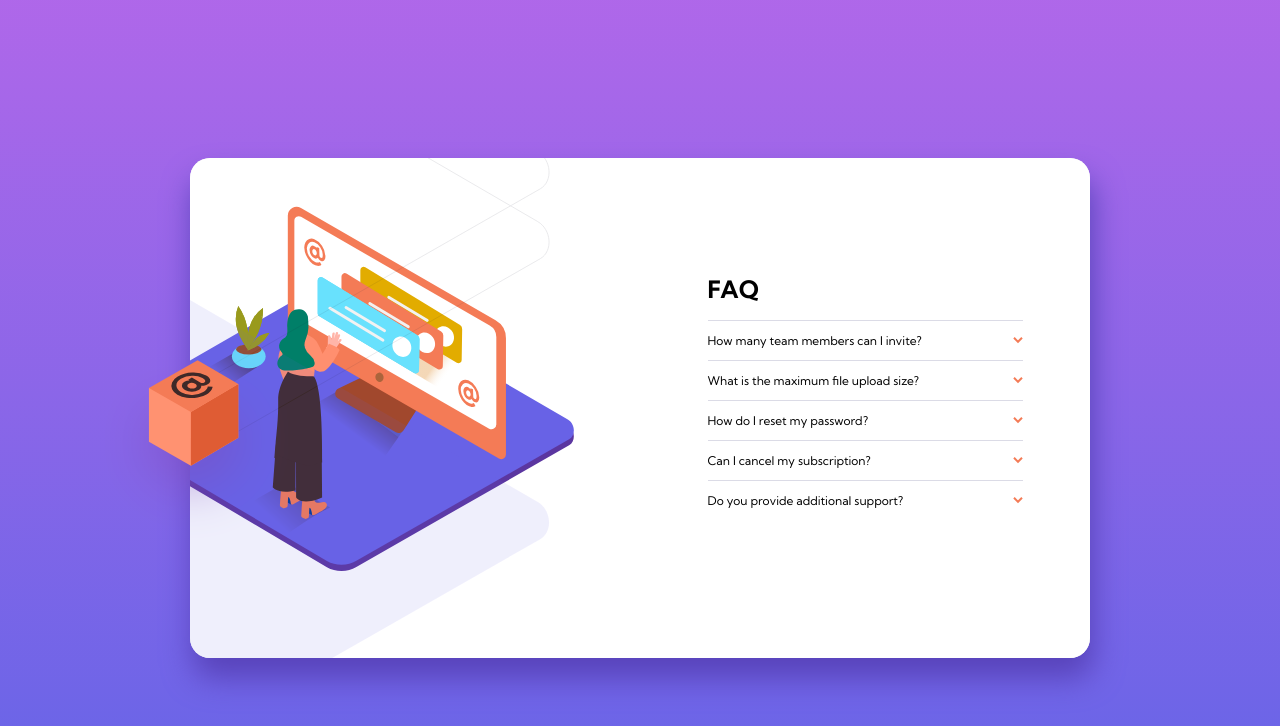
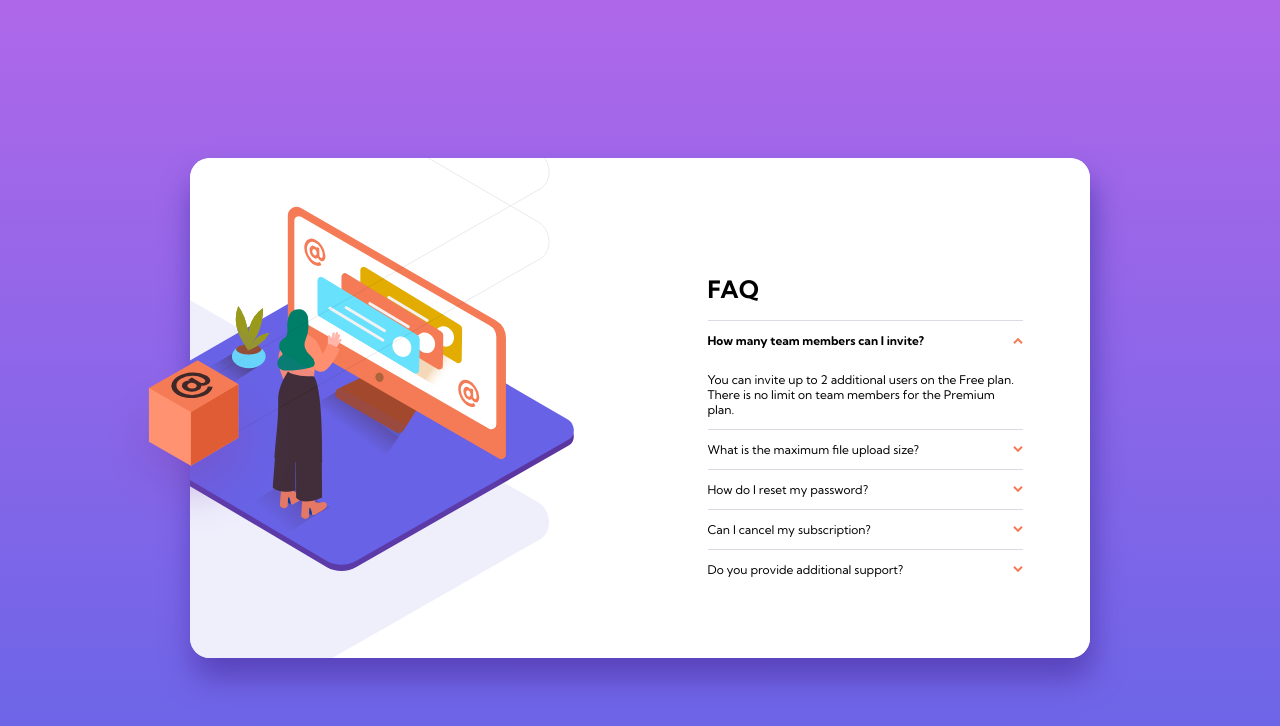
Before and after one commit to NarakornB/FAQ-accordion-card-HTML-CSS-Javascript, a plain HTML site: page index.html in a window 1280 px wide. Both pictures are taken after a click on the element "How many team members can I invite?". Drawn offline with Linux system fonts and the light colour scheme.

Commit message:
resvise R3

```diff
--- a/app.js
+++ b/app.js
@@ -29,10 +29,9 @@ function ShowElementsClicked(){
     document.body.addEventListener("click", function(event){
       const elementClassList = event.target.parentNode.classList;
 
-        // console.log(elementClassList.toString().startsWith('faq-')&&document.querySelector(`.${elementClassList.toString()} p:last-child`).style.display==="block")
-        // console.log(elementClassList.toString().startsWith('faq-')&&document.querySelector(`.${elementClassList.toString()} p:last-child`).style.display==="none")
-        // console.log(elementClassList.toString().startsWith('faq-')&&document.querySelector(`.${elementClassList.toString()} p:last-child`).style.display==="block")
-      if ( elementClassList.toString().startsWith('faq-')&&document.querySelector(`.${elementClassList.toString()} p:last-child`).style.display==="none"){
+        console.log(elementClassList)
+
+        if ( elementClassList.toString().startsWith('faq-')&&document.querySelector(`.${elementClassList.toString()} p:last-child`).style.display==="none"){
 
         // ShowElement Click
         document.querySelector(`.${elementClassList.toString()} p:last-child`).style.display="block"
--- a/index.html
+++ b/index.html
@@ -26,28 +26,29 @@
       <div class="FAQ">
         <h1>FAQ</h1>
         <div class="faq-1" >
-          <div><p>How many team members can I invite?</p><img src="images/icon-arrow-down.svg" alt=""></div>
-
+          <p>How many team members can I invite?</p>
+          <img src="images/icon-arrow-down.svg" alt="">
           <p>You can invite up to 2 additional users on the Free plan. There is no limit on team members for the Premium plan.</p>
         </div>
         <div class="faq-2" >
-          <div><p>What is the maximum file upload size?</p><img src="images/icon-arrow-down.svg" alt=""></div>
-
+          <p>What is the maximum file upload size?</p>
+          <img src="images/icon-arrow-down.svg" alt="">
           <p>No more than 2GB. All files in your account must fit your allotted storage space.</p>
         </div>
-
-        <div class="faq-3">
-          <div><p>How do I reset my password?</p><img src="images/icon-arrow-down.svg" alt=""></div>
-
+        <div class="faq-3" >
+          <p>How do I reset my password?</p>
+          <img src="images/icon-arrow-down.svg" alt="">
           <p>Click “Forgot password” from the login page or “Change password” from your profile page.A reset link will be emailed to you.</p>
         </div>
         <div class="faq-4">
-          <div><p>Can I cancel my subscription?</p><img src="images/icon-arrow-down.svg" alt=""></div>
+          <p>Can I cancel my subscription?</p>
+          <img src="images/icon-arrow-down.svg" alt="">
 
           <p>Yes! Send us a message and we’ll process your request no questions asked.</p>
         </div>
         <div class="faq-5">
-          <div><p>Do you provide additional support?</p><img src="images/icon-arrow-down.svg" alt=""></div>
+          <p>Do you provide additional support?</p>
+          <img src="images/icon-arrow-down.svg" alt="">
 
           <p>Chat and email support is available 24/7. Phone lines are open during normal business hours.</p>
         </div>
--- a/style.css
+++ b/style.css
@@ -81,17 +81,23 @@ body{
 
 
     }
-    .faq-1 div,.faq-2 div,.faq-3 div,.faq-4 div,.faq-5 div{
+    /* .faq-1{
         display: flex;
         flex-direction: row;
+        flex-wrap: wrap;
         align-items: center;
         justify-content: space-between;
-    }
+    } */
 
     .faq-1,.faq-2,.faq-3,.faq-4,.faq-5{
         border-top: 0.5px solid hsl(240, 17%, 88%);
         cursor: pointer;
         /* display: flex;; */
+        display: flex;
+        flex-direction: row;
+        flex-wrap: wrap;
+        align-items: center;
+        justify-content: space-between;
 
     }
 /*
```
